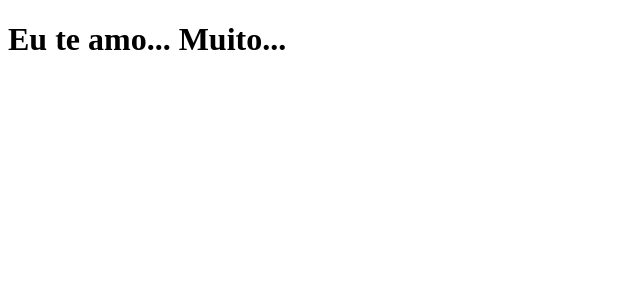
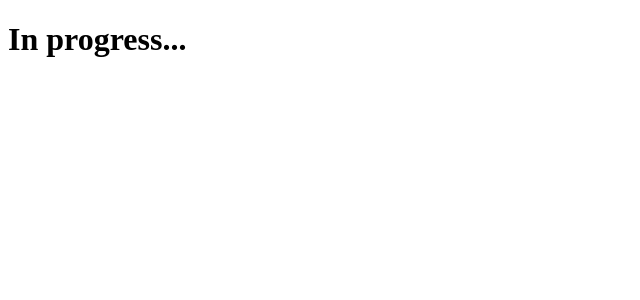
Before and after one commit to Gabryel-Fernandes/clone-tabnews, a Next.js app: page / in a window 1280 px wide. Shown: the top 300 px of the page, without its empty margins (0-640 px from the left). Built offline with nearby package versions, Linux system fonts and the light colour scheme.

Commit message:
: mudo o texto do index

```diff
--- a/pages/index.jsx
+++ b/pages/index.jsx
@@ -1,5 +1,5 @@
 function Home() {
-  return <h1>Eu te amo... Muito...</h1>;
+  return <h1>In progress...</h1>;
 }
 
 export default Home;
```
